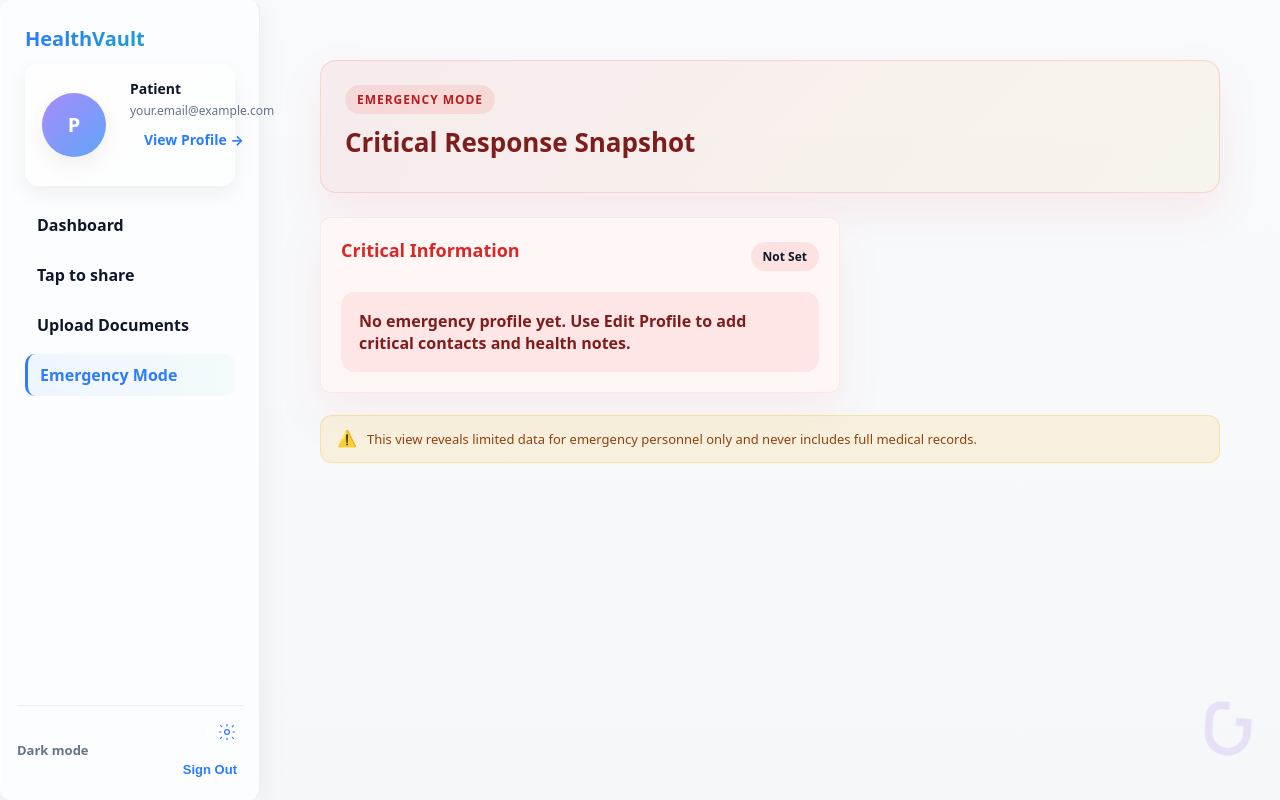
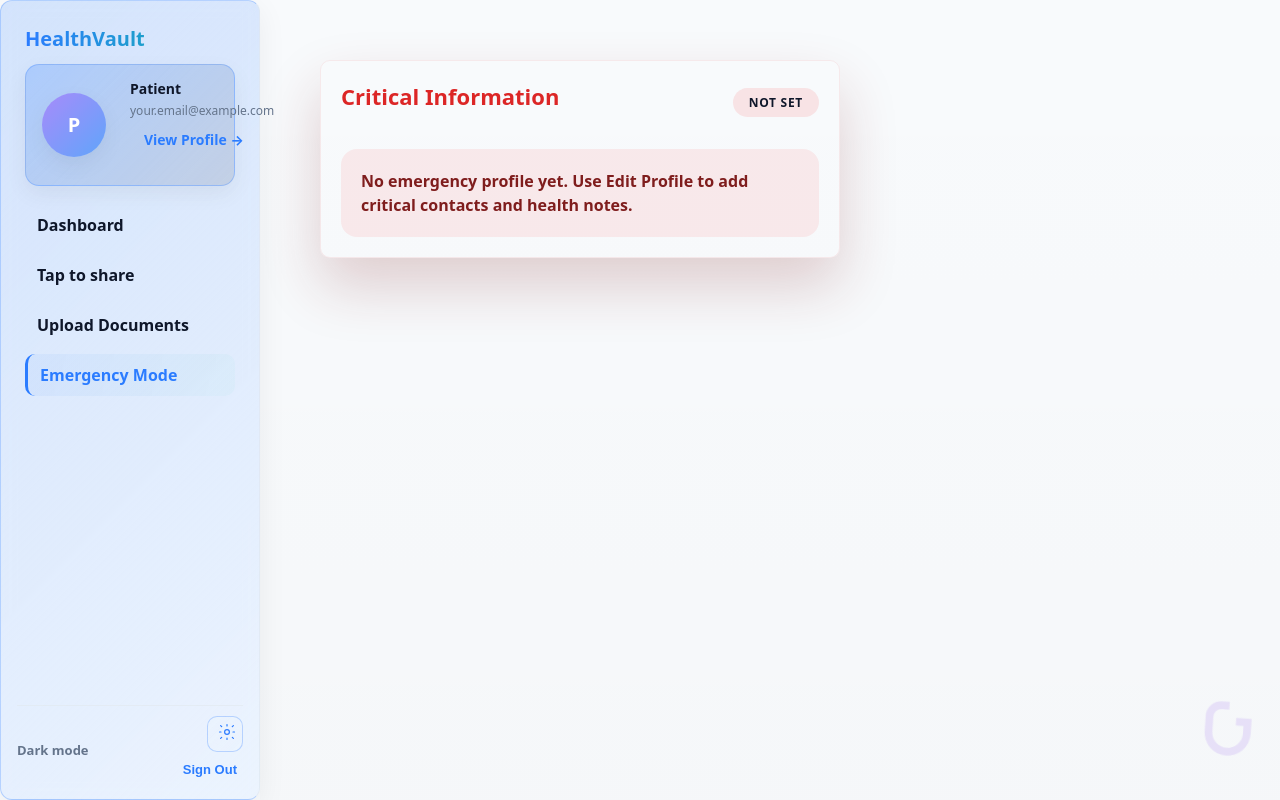
Before and after one commit to krishnaparyani9/hack_01, a React app in the folder frontend/: page /patient/emergency in a window 1280 px wide. Built offline with nearby package versions, Linux system fonts and the light colour scheme; the HTML template or start-up script is replaced by a standard one.

Commit message:
fixed the session store file and also changes in ui button visiblity issues

```diff
--- a/frontend/src/pages/patient/Emergency.tsx
+++ b/frontend/src/pages/patient/Emergency.tsx
@@ -34,9 +34,11 @@ const Emergency = () => {
 
   const emergency = data?.emergency;
 
-  const status = loading ? { label: "Updating", tone: "neutral" } : emergency
-    ? { label: "Ready", tone: "safe" }
-    : { label: "Not Set", tone: "warn" };
+  const status = loading
+    ? { label: "Updating", tone: "neutral" as const }
+    : emergency
+    ? { label: "Ready", tone: "safe" as const }
+    : { label: "Not Set", tone: "warn" as const };
 
   const rows = useMemo(
     () => [
@@ -57,11 +59,8 @@ const Emergency = () => {
 
   return (
     <PatientLayout>
-      <div className="emergency-hero">
-        <div className="emergency-hero__badge">Emergency Mode</div>
-        <h2>Critical Response Snapshot</h2>
 
-      </div>
+
 
         <div className="emergency-card">
           <div className="emergency-card__header">
@@ -89,10 +88,7 @@ const Emergency = () => {
           )}
         </div>
 
-      <div className="emergency-footnote">
-        <span aria-hidden>⚠️</span>
-        <p>This view reveals limited data for emergency personnel only and never includes full medical records.</p>
-      </div>
+
     </PatientLayout>
   );
 };
--- a/frontend/src/styles/global.css
+++ b/frontend/src/styles/global.css
@@ -13,10 +13,14 @@
   --danger: #dc2626;
 
   --bg: #f8fafc;
-  --card-bg: rgba(255,255,255,0.7);
-  --sidebar-bg: rgba(255,255,255,0.6);
-
-  --glass-border: rgba(255,255,255,0.6);
+  --card-bg: linear-gradient(135deg, rgba(43,124,255,0.18), rgba(231,241,255,0.72));
+  --sidebar-bg: linear-gradient(160deg, rgba(255,255,255,0.6), rgba(255,255,255,0.52));
+
+  --glass-border: rgba(43,124,255,0.28);
+
+  --btn-secondary-bg: linear-gradient(135deg, rgba(43,124,255,0.16), rgba(73,147,255,0.34));
+  --btn-secondary-border: rgba(43,124,255,0.32);
+  --btn-secondary-color: #0f172a;
 
   --text-main: #0f172a;
   --text-muted: #64748b;
@@ -30,12 +34,16 @@
 /* Dark theme variables applied when body has .dark */
 body.dark {
   --bg: linear-gradient(180deg,#071017,#0b1220 40%);
-  --card-bg: rgba(20,26,36,0.88);
-  --sidebar-bg: rgba(12,18,28,0.8);
+  --card-bg: linear-gradient(135deg, rgba(18,32,58,0.9), rgba(43,124,255,0.22));
+  --sidebar-bg: linear-gradient(160deg, rgba(14,24,44,0.86), rgba(43,124,255,0.2));
   --text-main: #e6eef6;
   --text-muted: #9fb1c9;
   --border: rgba(255,255,255,0.06);
-  --glass-border: rgba(255,255,255,0.05);
+  --glass-border: rgba(96,165,250,0.35);
+
+  --btn-secondary-bg: linear-gradient(135deg, rgba(19,32,56,0.82), rgba(43,124,255,0.36));
+  --btn-secondary-border: rgba(96,165,250,0.48);
+  --btn-secondary-color: #e6eef6;
 
   /* brighter primary for visibility */
   --primary: #60a5fa;
@@ -167,7 +175,11 @@ body {
 /* Buttons */
 .btn { padding: 10px 14px; border-radius: 10px; border: none; cursor: pointer; background: transparent; color: var(--text-main); }
 .btn-primary { background: linear-gradient(90deg, var(--primary), var(--accent)); color: white; font-weight: 700; box-shadow: 0 8px 28px rgba(43,124,255,0.12); border: none; }
-.btn-secondary { background: transparent; border: 1px solid var(--border); color: var(--text-main); }
+.btn-secondary {
+  background: var(--btn-secondary-bg);
+  border: 1px solid var(--btn-secondary-border);
+  color: var(--btn-secondary-color);
+}
 
 /* small round badge for active docs */
 .doc-badge { padding: 6px 10px; border-radius: 999px; font-weight: 700; font-size: 12px; display: inline-block; }
@@ -271,7 +283,7 @@ a {
   display: flex;
   align-items: center;
   gap: 12px;
-  background: linear-gradient(135deg, rgba(255,255,255,0.5), rgba(255,255,255,0.28));
+  background: linear-gradient(135deg, rgba(43,124,255,0.24), rgba(15,30,60,0.12));
   padding: 12px 14px;
   border-radius: 14px;
   border: 1px solid var(--glass-border);
@@ -1055,86 +1067,106 @@ body.dark .records-row--selected {
 
 /* ===== EMERGENCY MODE ===== */
 .emergency-layout {
-  max-width: 720px;
+  max-width: 820px;
   margin: 0 auto;
+  padding: 36px 24px 64px;
   display: flex;
   flex-direction: column;
-  gap: 20px;
-  width: 100%;
+  gap: 28px;
 }
 
 .emergency-hero {
-  margin-bottom: 24px;
-  padding: 24px;
-  border-radius: 16px;
-  background: linear-gradient(135deg, rgba(239, 68, 68, 0.08), rgba(251, 191, 36, 0.08));
-  border: 1px solid rgba(248, 113, 113, 0.24);
-  box-shadow: 0 18px 40px rgba(248, 113, 113, 0.12);
+  padding: 28px;
+  border-radius: 20px;
+  display: flex;
+  flex-direction: column;
+  gap: 10px;
+  background: linear-gradient(135deg, rgba(190, 24, 93, 0.16), rgba(239, 68, 68, 0.08));
+  border: 1px solid rgba(248, 113, 113, 0.32);
+  box-shadow: 0 24px 50px rgba(127, 29, 29, 0.18);
+}
+
+body.dark .emergency-hero {
+  background: linear-gradient(135deg, rgba(71, 14, 14, 0.9), rgba(190, 24, 93, 0.38));
+  border-color: rgba(248, 113, 113, 0.46);
+  box-shadow: 0 26px 56px rgba(37, 8, 8, 0.62);
 }
 
 .emergency-hero__badge {
+  align-self: flex-start;
   display: inline-flex;
   align-items: center;
   gap: 6px;
-  padding: 6px 12px;
+  padding: 6px 14px;
   border-radius: 999px;
   font-size: 12px;
   font-weight: 700;
   text-transform: uppercase;
   letter-spacing: 0.08em;
-  background: rgba(248, 113, 113, 0.16);
+  background: rgba(248, 113, 113, 0.22);
+  color: #991b1b;
+}
+
+body.dark .emergency-hero__badge {
+  background: rgba(248, 113, 113, 0.3);
+  color: #fecaca;
+}
+
+.emergency-hero h2 {
+  margin: 0;
+  font-size: 28px;
   color: #b91c1c;
-  margin-bottom: 10px;
-}
-
-.emergency-hero h2 {
-  margin: 0 0 8px 0;
-  font-size: 26px;
-  color: #7f1d1d;
+}
+
+body.dark .emergency-hero h2 {
+  color: #fee2e2;
 }
 
 .emergency-hero p {
   margin: 0;
   color: var(--text-muted);
-  max-width: 520px;
-  line-height: 1.5;
+  max-width: 540px;
+  line-height: 1.55;
 }
 
 .emergency-card {
-  background: rgba(255, 255, 255, 0.92);
-  border-radius: 18px;
-  border: 1px solid rgba(248, 113, 113, 0.18);
-  padding: 24px;
-  box-shadow: 0 20px 46px rgba(248, 113, 113, 0.1);
-  width: 100%;
+  padding: 32px;
+  border-radius: 22px;
+  background: linear-gradient(135deg, rgba(255, 255, 255, 0.95), rgba(255, 228, 230, 0.7));
+  border: 1px solid rgba(248, 113, 113, 0.32);
+  box-shadow: 0 28px 58px rgba(127, 29, 29, 0.2);
 }
 
 body.dark .emergency-card {
-  background: rgba(30, 32, 40, 0.9);
-  border-color: rgba(248, 113, 113, 0.22);
+  background: linear-gradient(135deg, rgba(71, 14, 14, 0.92), rgba(190, 24, 93, 0.42));
+  border-color: rgba(248, 113, 113, 0.5);
+  box-shadow: 0 30px 60px rgba(37, 8, 8, 0.68);
 }
 
 .emergency-card__header {
   display: flex;
   align-items: center;
   justify-content: space-between;
-  margin-bottom: 18px;
+  gap: 14px;
+  margin-bottom: 26px;
 }
 
 .emergency-card__header h3 {
   margin: 0;
-  font-size: 18px;
-  color: #991b1b;
+  font-size: 22px;
+  color: var(--text-primary);
 }
 
 .emergency-card__status {
+  display: inline-flex;
+  align-items: center;
+  gap: 8px;
+  padding: 6px 16px;
+  border-radius: 999px;
   font-size: 12px;
   font-weight: 700;
-  padding: 6px 12px;
-  border-radius: 999px;
-  display: inline-flex;
-  align-items: center;
-  gap: 6px;
+  letter-spacing: 0.06em;
+  text-transform: uppercase;
 }
 
 .emergency-card__status--safe {
@@ -1153,80 +1185,214 @@ body.dark .emergency-card {
 }
 
 .emergency-card__state {
-  padding: 18px;
-  border-radius: 14px;
+  padding: 20px;
+  border-radius: 16px;
   background: rgba(248, 113, 113, 0.12);
   color: #7f1d1d;
   font-weight: 600;
+  line-height: 1.5;
+}
+
+body.dark .emergency-card__state {
+  background: rgba(248, 113, 113, 0.18);
+  color: #fee2e2;
 }
 
 .emergency-list {
+  margin: 0;
+  padding: 0;
+  display: grid;
+  gap: 18px;
+}
+
+.emergency-list__row {
+  display: grid;
+  grid-template-columns: 1.1fr 2fr;
+  gap: 16px;
+  padding: 18px 22px;
+  border-radius: 16px;
+  background: rgba(248, 113, 113, 0.08);
+  border: 1px solid rgba(248, 113, 113, 0.18);
+  backdrop-filter: blur(4px);
+}
+
+body.dark .emergency-list__row {
+  background: rgba(69, 10, 10, 0.6);
+  border-color: rgba(248, 113, 113, 0.3);
+}
+
+.emergency-list__row dt {
+  margin: 0;
+  font-weight: 700;
+  color: rgba(185, 28, 28, 0.9);
+  text-transform: uppercase;
+  font-size: 11px;
+  letter-spacing: 0.1em;
+}
+
+body.dark .emergency-list__row dt {
+  color: #fecaca;
+}
+
+.emergency-list__row dd {
+  margin: 0;
+  color: var(--text-primary);
+  line-height: 1.55;
+  word-break: break-word;
+}
+
+body.dark .emergency-list__row dd {
+  color: rgba(248, 250, 252, 0.9);
+}
+
+.emergency-footnote {
+  display: flex;
+  align-items: flex-start;
+  gap: 12px;
+  padding: 18px 20px;
+  border-radius: 16px;
+  background: rgba(248, 113, 113, 0.08);
+  border: 1px dashed rgba(248, 113, 113, 0.36);
+  color: rgba(185, 28, 28, 0.9);
+  font-size: 13px;
+  line-height: 1.6;
+}
+
+body.dark .emergency-footnote {
+  background: rgba(69, 10, 10, 0.6);
+  border-color: rgba(248, 113, 113, 0.42);
+  color: #fecaca;
+}
+
+.emergency-footnote span {
+  font-size: 18px;
+  line-height: 1;
+}
+
+@media (max-width: 720px) {
+  .emergency-layout {
+    padding: 28px 16px 48px;
+  }
+
+  .emergency-hero,
+  .emergency-card {
+    padding: 24px;
+  }
+
+  .emergency-list__row {
+    grid-template-columns: 1fr;
+    gap: 10px;
+  }
+}
+
+@media (max-width: 520px) {
+  .emergency-card {
+    padding: 22px;
+  }
+
+  .emergency-card__header {
+    flex-direction: column;
+    align-items: flex-start;
+    gap: 8px;
+  }
+
+  .emergency-card__status {
+    align-self: stretch;
+    justify-content: center;
+  }
+
+  .emergency-footnote {
+    flex-direction: column;
+    align-items: flex-start;
+  }
+}
+
+.emergency-modal__grid {
   display: grid;
   grid-template-columns: repeat(auto-fit, minmax(260px, 1fr));
   gap: 16px;
 }
 
-.emergency-list__row {
+.emergency-modal__row {
   display: flex;
   justify-content: space-between;
-  gap: 24px;
+  align-items: center;
+  gap: 20px;
   padding: 14px 18px;
   border-radius: 14px;
-  background: rgba(248, 250, 252, 0.8);
-  border: 1px solid rgba(226, 232, 240, 0.6);
-}
-
-body.dark .emergency-list__row {
-  background: rgba(15, 23, 42, 0.5);
-  border-color: rgba(148, 163, 184, 0.2);
-}
-
-.emergency-list__row dt {
+  background: rgba(255, 241, 242, 0.86);
+  border: 1px solid rgba(248, 113, 113, 0.28);
+  box-shadow: inset 0 -6px 18px rgba(127, 29, 29, 0.08);
+}
+
+body.dark .emergency-modal__row {
+  background: rgba(67, 14, 14, 0.76);
+  border-color: rgba(248, 113, 113, 0.38);
+  box-shadow: inset 0 -6px 18px rgba(37, 8, 8, 0.42);
+}
+
+.emergency-modal__label {
   font-weight: 700;
   color: var(--text-main);
 }
 
-.emergency-list__row dd {
+.emergency-modal__value {
   margin: 0;
   font-weight: 600;
   color: var(--text-main);
   text-align: right;
 }
 
-.emergency-footnote {
+.emergency-modal__footnote {
   display: flex;
   align-items: flex-start;
   gap: 10px;
-  margin-top: 22px;
+  margin-top: 24px;
   padding: 14px 16px;
   border-radius: 12px;
-  background: rgba(251, 191, 36, 0.12);
-  border: 1px solid rgba(251, 191, 36, 0.32);
+  background: rgba(250, 204, 21, 0.16);
+  border: 1px solid rgba(217, 119, 6, 0.32);
   color: #92400e;
   font-size: 13px;
   line-height: 1.4;
 }
 
-.emergency-footnote span {
+body.dark .emergency-modal__footnote {
+  background: rgba(120, 53, 15, 0.52);
+  border-color: rgba(251, 191, 36, 0.42);
+  color: #fde68a;
+}
+
+.emergency-modal__footnote span {
   font-size: 16px;
   line-height: 1;
 }
 
-.emergency-footnote p {
+.emergency-modal__footnote p {
   margin: 0;
 }
 
 @media (max-width: 640px) {
-  .emergency-card {
-    padding: 20px;
-  }
-
-  .emergency-list__row {
+  .emergency-trigger {
+    padding: 24px 16px 0;
+  }
+
+  .emergency-modal__card {
+    padding: 24px;
+  }
+
+  .emergency-modal__header {
     flex-direction: column;
     align-items: flex-start;
-  }
-
-  .emergency-list__row dd {
+    gap: 12px;
+  }
+
+  .emergency-modal__row {
+    flex-direction: column;
+    align-items: flex-start;
+  }
+
+  .emergency-modal__value {
     text-align: left;
   }
 }
@@ -1539,10 +1705,8 @@ body.dark .file-title { color: var(--text-main); }
 .btn-primary { padding: 10px 14px; border-radius: 10px; background: var(--primary); color: white; font-weight: 700; border: none; }
 .btn-primary:disabled { opacity: 0.6; cursor: not-allowed; }
 
-.btn-secondary { padding: 8px 12px; border-radius: 10px; border: 1px solid var(--border); background: transparent; color: var(--text-main); font-weight: 700; }
-.btn-secondary:hover { /* fallback */ background: var(--card-bg); background: color-mix(in srgb, var(--card-bg) 88%, rgba(255,255,255,0.02)); }
-
-body.dark .btn-secondary { border: 1px solid rgba(255,255,255,0.06); color: var(--text-main); }
+.btn-secondary { padding: 8px 12px; border-radius: 10px; border: 1px solid var(--btn-secondary-border); background: var(--btn-secondary-bg); color: var(--btn-secondary-color); font-weight: 700; }
+.btn-secondary:hover { filter: brightness(1.04); }
 
 
 /* ===== QR BOX ===== */
@@ -1716,10 +1880,11 @@ body.dark .sidebar a.active { background-color: rgba(96,165,250,0.08); color: va
   justify-content: flex-end;
 }
 
-.btn-secondary {
+.form-actions .btn-secondary {
   padding: 10px 12px;
   border-radius: 8px;
-  border: 1px solid var(--border);
-  background: #fff;
+  border: 1px solid var(--btn-secondary-border);
+  background: var(--btn-secondary-bg);
+  color: var(--btn-secondary-color);
   cursor: pointer;
 }
```
Also changed, not shown: 2 other files (tests, documents, lock files or other folders). Lines whose indentation alone changed are shown as unchanged.
